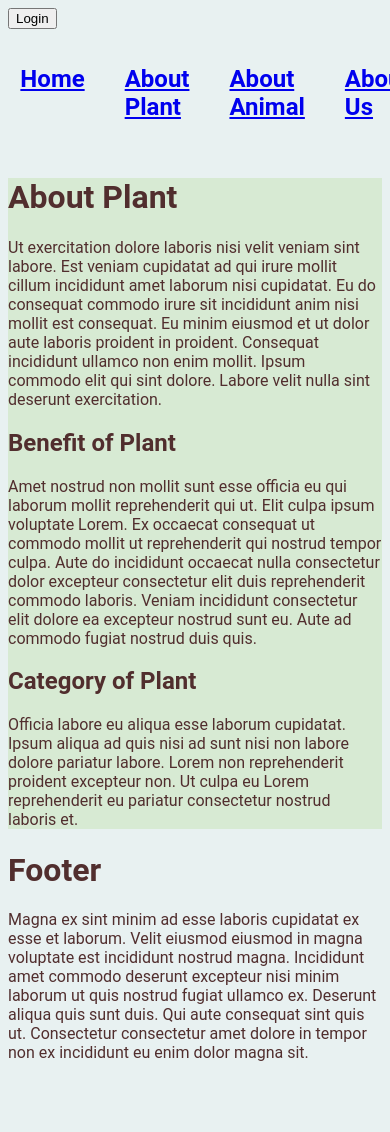
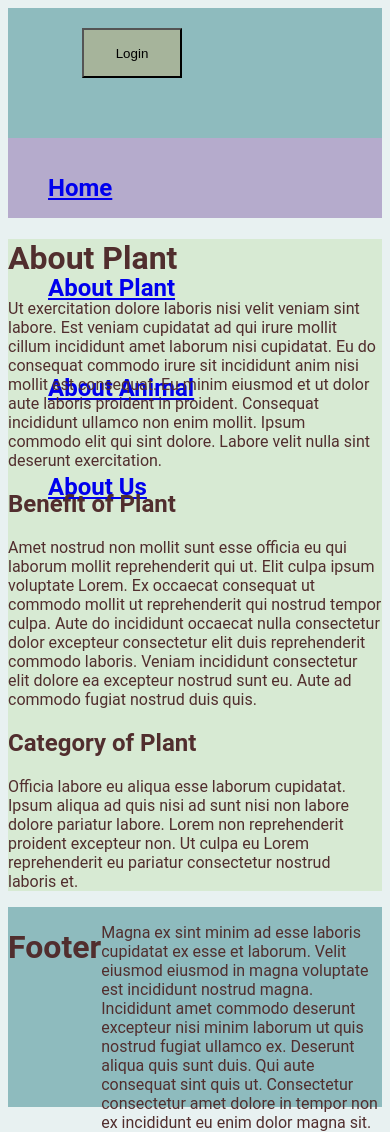
Before and after one commit to ghulam03/asnCoralMango, a Next.js app: page /plant in a window 390 px wide. Before the commit the page ends 1078 px from the top, so only its background shows below. Built offline with nearby package versions, Linux system fonts and the light colour scheme.

Commit message:
completed the project

```diff
--- a/components/Footer.js
+++ b/components/Footer.js
@@ -1,10 +1,13 @@
 import React from 'react'
-
+import styles from "./footer.module.css"
 function Footer() {
   return (
     <>
+    <div className={styles.container}>
+
     <h1>Footer</h1>
     <p>Magna ex sint minim ad esse laboris cupidatat ex esse et laborum. Velit eiusmod eiusmod in magna voluptate est incididunt nostrud magna. Incididunt amet commodo deserunt excepteur nisi minim laborum ut quis nostrud fugiat ullamco ex. Deserunt aliqua quis sunt duis. Qui aute consequat sint quis ut. Consectetur consectetur amet dolore in tempor non ex incididunt eu enim dolor magna sit.</p>
+    </div>
     </>
   )
 }
--- a/components/Header.js
+++ b/components/Header.js
@@ -3,6 +3,7 @@ import { useDispatch, useSelector } from 'react-redux'
 import Link from 'next/link'
 import React from 'react'
 import { deleteUser } from '../store/userSlice'
+import styles from "./header.module.css"
 import { useRouter } from 'next/router'
 
 function Header() {
@@ -12,19 +13,22 @@ function Header() {
     const isAuth=useSelector((state)=>state.user.isAuthenticated)
   return (
     <>
+    <div  className={styles.container}>
+
     {isAuth && (
         <button onClick={()=>{
             dispatch(deleteUser())
             router.push('/')
         }}>Logout</button>
 
-    )}
+        )}
     {!isAuth && (
-    <Link href="/login">
+        <Link href="/login">
     <button>Login</button>
     </Link>
 
-    )}
+)}
+</div>
 
     </>
   )
--- a/components/NavBar.js
+++ b/components/NavBar.js
@@ -1,6 +1,6 @@
 import Link from "next/link";
 import React from "react";
-import styles from "../styles/navbar.module.css";
+import styles from "./navbar.module.css";
 function NavBar() {
   return (
     <>
--- /dev/null
+++ b/components/footer.module.css
@@ -0,0 +1,8 @@
+.container{
+    background-color: var(--header-color);
+    height:200px;
+    display:flex;
+    flex-direction: row;
+    justify-content: end;
+
+}
--- /dev/null
+++ b/components/header.module.css
@@ -0,0 +1,18 @@
+.container{
+    background-color: var(--header-color);
+    height:130px;
+    display:flex;
+    flex-direction: row;
+    justify-content: end;
+
+}
+.container button{
+    width: 100px;
+    height: 50px;
+    background-color:var(--button) ;
+    margin-right: 200px;
+    margin-top: 20px;
+}
+.container button:hover{
+    background-color:var(--button-light)
+}
--- /dev/null
+++ b/components/navbar.module.css
@@ -0,0 +1,21 @@
+@media screen and (min-width: 900px) {
+.navbar{
+    display: flex;
+    flex-direction: row;
+    justify-content: center;
+    height:80px;
+    background-color: var(--navbar);
+
+}
+}
+@media screen and (max-width: 900px) {
+    .navbar{
+        display: flex;
+        flex-direction: column;
+        align-items: flex-start;
+        height:80px;
+        /* width:50px; */
+        background-color: var(--navbar);
+
+    }
+  }
--- a/styles/global.css
+++ b/styles/global.css
@@ -4,11 +4,15 @@
 
 body {
   background-color: var(--primary-color-light);
+  --header-color:rgba(133, 182, 185, 0.908);
   --primary-color-light: rgba(133, 182, 185, 0.188);
   --user-card-color:rgba(157, 141, 141, 0.469);
   --animal:rgba(83, 88, 94, 0.252);
   --plant:rgba(208, 231, 198, 0.679);
   --about: rgba(177, 133, 185, 0.296);
+  --button:rgba(176, 178, 142, 0.726);
+  --button-light:rgba(185, 166, 133, 0.829);
+  --navbar:rgba(154, 133, 185, 0.646);
   color: #512e2e;
 
   font-family: "Roboto", sans-serif;
--- a/styles/navbar.module.css
+++ /dev/null
@@ -1,5 +0,0 @@
-.navbar{
-    display: flex;
-    flex-direction: row;
-    justify-content: center;
-}
```
Also changed, not shown: es6/first.js (added, +9 -0 lines), es6/second.js (added, +10 -0 lines), es6/third.js (added, +13 -0 lines).
